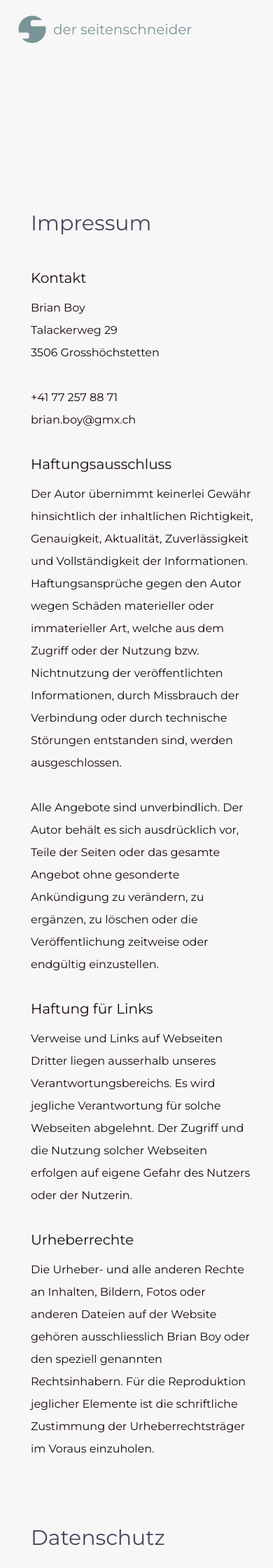
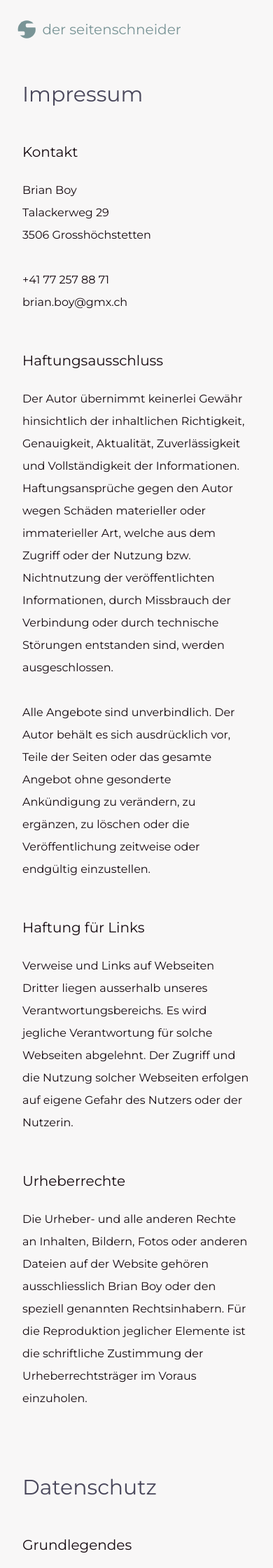
Before and after one commit to derseitenschneider/Der-Seitenschneider-Site, a PHP site: page /impressum.html in a window 390 px wide. Shown: the top 2240 px of the page at 70% size. Run offline with PHP 8.4, Linux system fonts and the light colour scheme.

Commit message:
Minor layout corrections impressum and p's

```diff
--- a/css/general.css
+++ b/css/general.css
@@ -70,8 +70,6 @@ body {
 
   color: var(--main-text-color-dark);
   background-color: var(--main-background-bright);
-
-  /* max-width: 100vw; */
 }
 
 img,
@@ -115,7 +113,7 @@ a:visited {
 }
 
 p {
-  /* width: clamp(45ch, 100%, 75ch); */
+  width: clamp(25ch, 100%, 75ch);
   max-height: 100%;
   line-height: 2;
 }
--- a/css/impressum.css
+++ b/css/impressum.css
@@ -1,24 +1,29 @@
 .section-impressum {
-  padding: 12.8rem 2rem;
+  padding: 2.4em 0.8rem;
 }
 
 .section-impressum .heading-secondary {
-  margin-top: 9.6rem;
+  margin-top: 0rem;
   margin-bottom: 4.8rem;
 }
 
-/* .section-impressum .heading-tertiary {
-  font-size: 2.4rem;
-} */
+.container-datenschutz {
+  margin-top: 9.6rem;
+}
+
+.section-impressum .heading-tertiary {
+  margin-top: 5.2rem;
+  margin-bottom: 2.4rem;
+}
 
 .section-impressum ul {
   font-size: 1.6rem;
   margin-bottom: 3.2rem;
 }
 
-.section-impressum p {
+/* .section-impressum p {
   width: clamp(30ch, 100%, 100ch);
-}
+} */
 
 .section-impressum li {
   list-style: disc;
--- a/css/queries.css
+++ b/css/queries.css
@@ -184,7 +184,7 @@
   }
 
   .container-section {
-    padding: 8rem 2.4rem;
+    padding: 9.6rem 2.4rem;
   }
 
   .content-schneider {
@@ -592,7 +592,7 @@
   }
 
   .section-portfolio {
-    margin-top: 8rem;
+    margin-top: 0rem;
     /* padding-bottom: 18rem; */
   }
 
```
